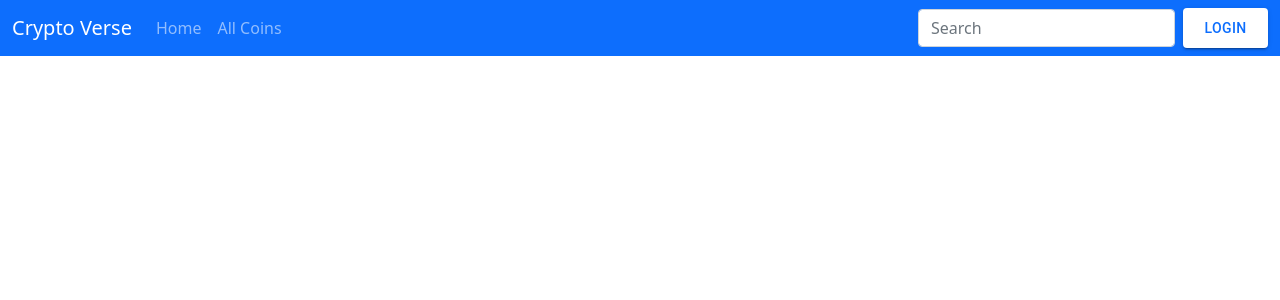
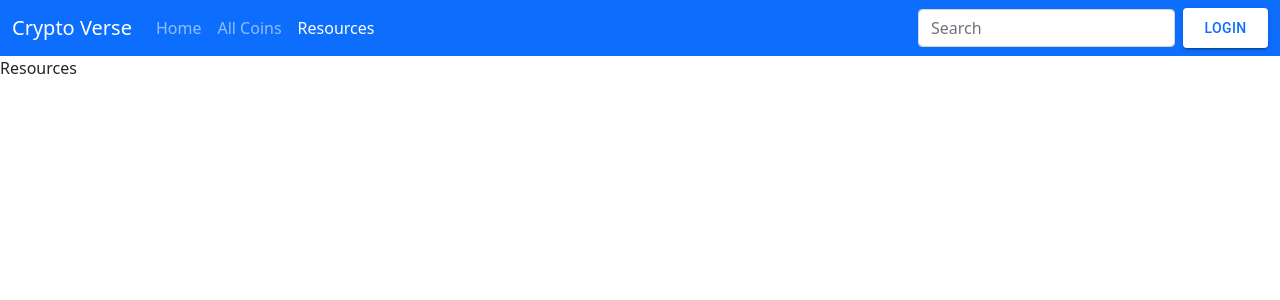
Before and after one commit to nitinfinold/crypto-verse, a React (Create React App) app: page /crypto-verse/resources in a window 1280 px wide. Shown: the top 300 px of the page. Built offline with nearby package versions, Linux system fonts and the light colour scheme; no server answers.

Commit message:
Added new Resource page

```diff
--- a/src/App.js
+++ b/src/App.js
@@ -7,6 +7,7 @@ import CoinPage from './CoinPage';
 import { useEffect, useState } from 'react';
 import CoinContext from './Context';
 import CoinsPage from './CoinsPage';
+import Resources from './Resources';
 
 function App() {
   const [coinList, setCoinList] = useState([]);
@@ -49,6 +50,7 @@ function App() {
           <Switch>
             <Route path="/coins/:id" component={CoinPage} exact />
             <Route path="/coins" component={CoinsPage} exact />
+            <Route path="/resources" component={Resources} exact />
             <Route path="/" component={LandingPage} exact />
           </Switch>
         </Layout>
--- a/src/ChartInfo.js
+++ b/src/ChartInfo.js
@@ -30,7 +30,7 @@ export default ({ coin }) => {
             {
               data: historicData.map((coin) => coin[1]),
               label: `Price ( Past ${day} Days )`,
-              borderColor: "#EEBC1D",
+              borderColor: "#0D6EFD",
             },
           ],
         }}
--- a/src/CoinPage.js
+++ b/src/CoinPage.js
@@ -43,6 +43,10 @@ export default function CoinPage() {
     <div className="container">
       <div className="row">
 
+        <div className="col-12 col-md-8">
+          <ChartInfo coin={coin} />
+        </div>
+
         <div className="col-12 col-md-4">
           <p className=" fs-5 pt-4 pb-1 "><strong>Symbol :</strong>&nbsp;&nbsp;&nbsp;<img src={coin?.image.small} className="img-fluid rounded-start " alt="Coin_image" /></p>
           <p className=" fs-5 pt-1 pb-1 "><strong>Current Price CAD$ :</strong> {numberWithCommas(coin?.market_data.current_price?.cad)}</p>
@@ -54,9 +58,7 @@ export default function CoinPage() {
           <p className=" fs-5 pt-1 pb-1 "><strong>% Price Change 1 Month :</strong> {coin?.market_data.price_change_percentage_30d_in_currency?.cad}</p>
           <p className=" fs-5 pt-1 pb-1 "><strong>% Price Change 1 Year :</strong> {coin?.market_data.price_change_percentage_1y_in_currency?.cad}</p>
         </div>
-        <div className="col-12 col-md-8">
-          <ChartInfo coin={coin} />
-        </div>
+
       </div>
     </div>
 
--- a/src/Layout.js
+++ b/src/Layout.js
@@ -2,7 +2,6 @@ import { useEffect, useState } from "react";
 import { NavLink } from "react-router-dom";
 import { Link } from "react-router-dom";
 import AuthModal from "./AuthModal";
-import { useCoin } from "./Context";
 import { CoinList } from "./CoinList";
 
 
@@ -27,6 +26,9 @@ export default function Layout({ children }) {
               <li className="nav-item">
                 <NavLink className="nav-link" activeClassName='active' to='/coins' exact>All Coins</NavLink>
               </li>
+              <li className="nav-item">
+                <NavLink className="nav-link" activeClassName='active' to='/resources' exact>Resources</NavLink>
+              </li>
             </ul>
             <form className="d-flex">
               <input className="form-control me-2" type="search" placeholder="Search" aria-label="Search"
--- /dev/null
+++ b/src/Resources.js
@@ -0,0 +1,9 @@
+import React from 'react'
+
+const Resources = () => {
+  return (
+    <div>Resources</div>
+  )
+}
+
+export default Resources
```
